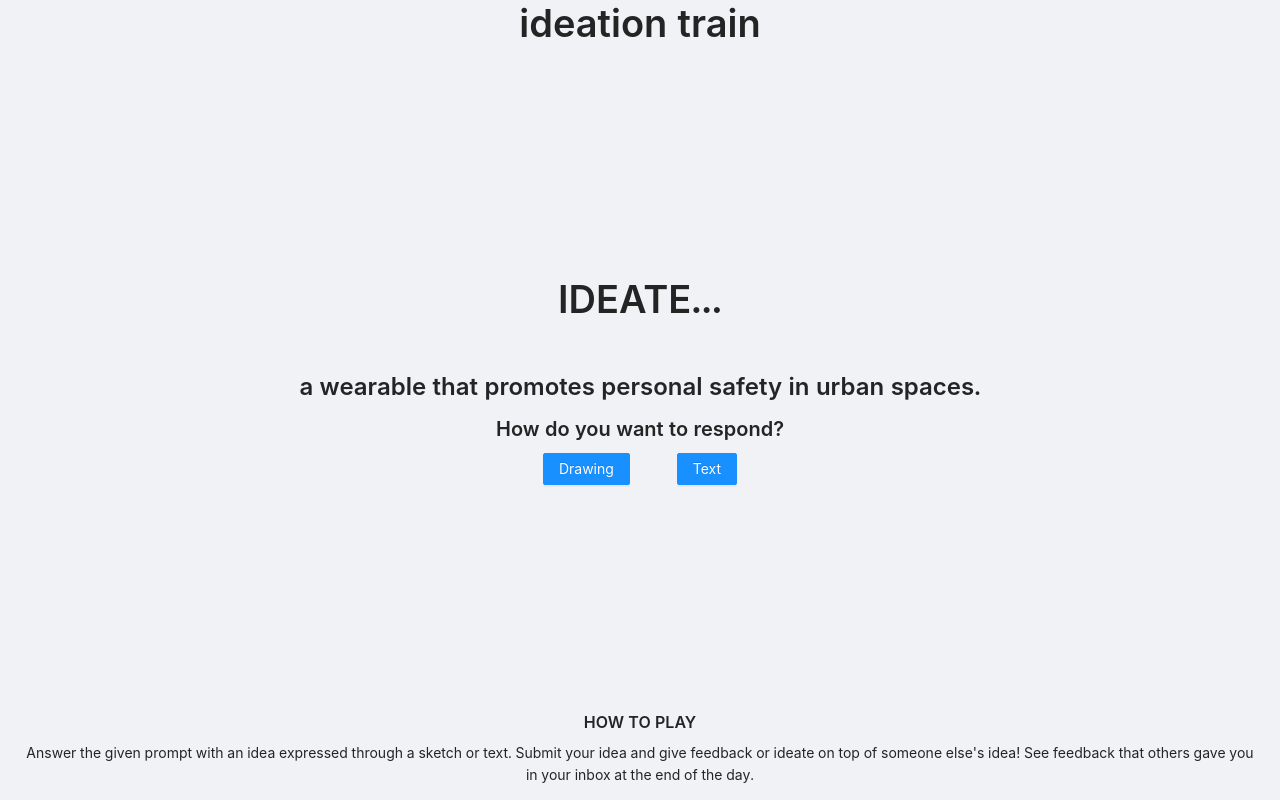
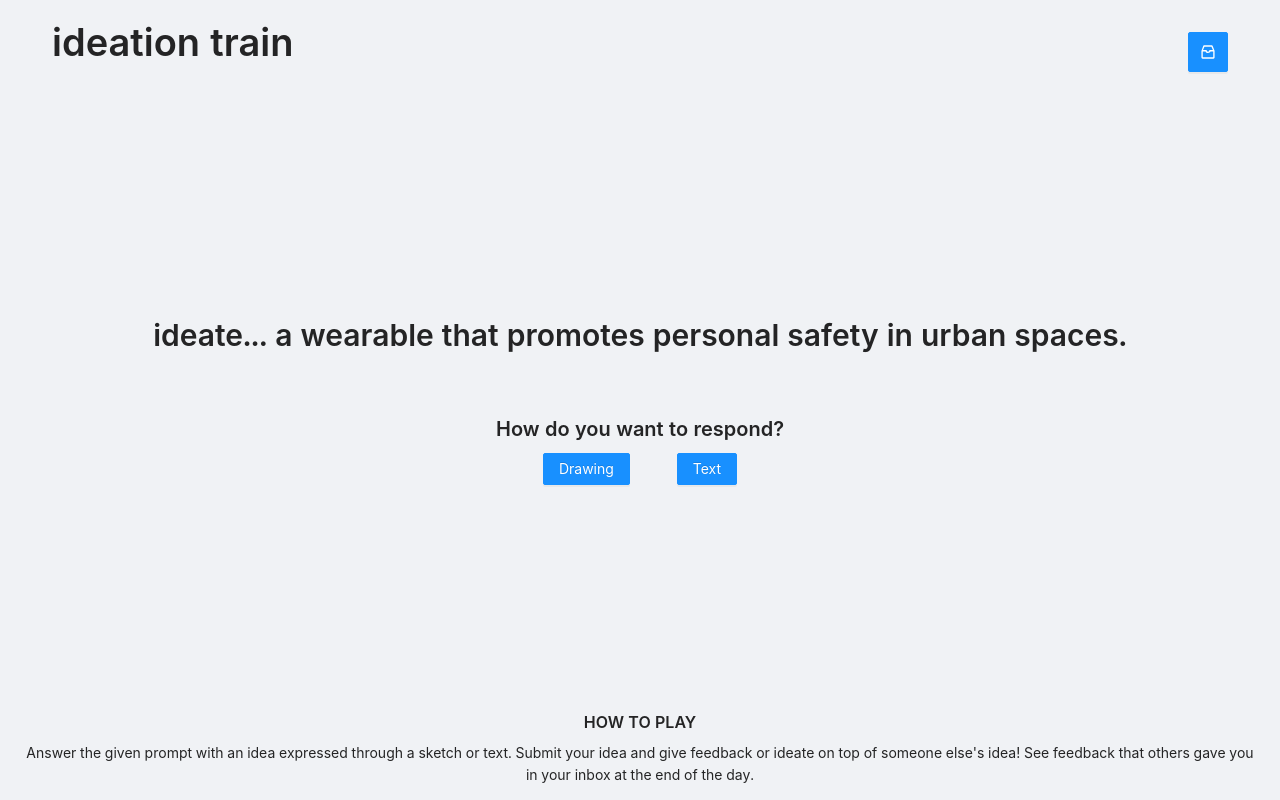
Before and after one commit to LiuAnnie/ideation-train, a React (Create React App) app in the folder ideation-train/: page / in a window 1280 px wide. Built offline with nearby package versions, Linux system fonts and the light colour scheme.

Commit message:
submission button

```diff
--- a/ideation-train/src/App.css
+++ b/ideation-train/src/App.css
@@ -12,9 +12,10 @@
   height: 4rem;
   width: 100%;
   display: flex;
-  justify-content: center;
+  flex-direction: row;
+  justify-content: space-between;
   align-items: center;
-  padding: 0.5rem 0rem;
+  padding: 2rem 2rem;
 }
 
 .content {
@@ -22,6 +23,9 @@
   flex-direction: column;
   justify-content: center;
   align-items: center;
+  overflow-y: auto;
+  padding-left: 1rem;
+  padding-right: 1rem;
 }
 
 .footer {
--- a/ideation-train/src/App.js
+++ b/ideation-train/src/App.js
@@ -4,7 +4,8 @@ import './App.css';
 import LearnToPlay from "./LearnToPlay";
 import IdeateThis from "./IdeateThis";
 import IdeateMode from "./IdeateMode";
-import { Layout, Button, Typography, Divider } from 'antd';
+import { Layout, Button, Typography, Divider, Tooltip } from 'antd';
+import { InboxOutlined } from '@ant-design/icons';
 
 const { Title, Paragraph, Text, Link } = Typography;
 const { Header, Content, Footer } = Layout;
@@ -34,8 +35,11 @@ function App() {
   return (
     <div className="App">
       <Layout className="layout">
+        <div className='header'>
+          <Title>ideation train</Title>
+          <Button type="primary" icon={<InboxOutlined />} size={'large'} />
+        </div>
         <Content className="content">
-        <Title>ideation train</Title>
           <IdeateThis updatePrompt={updatePrompt} />
         </Content>
         <LearnToPlay></LearnToPlay>
--- /dev/null
+++ b/ideation-train/src/Canvas.js
@@ -0,0 +1,4 @@
+import React from "react";
+import { ReactDOM } from "react-dom";
+import CanvasDraw from "react-canvas-draw";
+import './App.css';
--- a/ideation-train/src/IdeateMode.css
+++ b/ideation-train/src/IdeateMode.css
@@ -4,6 +4,20 @@
     width: 100%;
     display: flex;
     justify-content: space-evenly;
+    align-items: center;
+}
+
+.content {
+    width: 100%;
+    display: flex;
+    justify-content: center;
+    align-items: center;
+}
+
+.input {
+    width: 50%;
+    display: flex;
+    justify-content: center;
     align-items: center;
 }
 
--- a/ideation-train/src/IdeateMode.js
+++ b/ideation-train/src/IdeateMode.js
@@ -3,17 +3,20 @@ import { ReactDOM } from "react-dom";
 import CanvasDraw from "react-canvas-draw";
 import { useState } from "react";
 import "./IdeateMode.css";
-// import { AiOutlineEdit } from 'react-icons/ai';
+// import { AiOutlineEdit } from 'react-icons/ai';IDe
 // import { GrTextAlignFull } from 'react-icons/gr';
-import { Layout, Button, Typography, Divider } from 'antd';
+import { Layout, Button, Typography, Divider, Input } from 'antd';
 
 const { Title, Paragraph, Text, Link } = Typography;
 const { Header, Content, Footer } = Layout;
+const { TextArea } = Input;
 
 function IdeateMode(props) {
     const [mode, setMode] = useState(""); // identify mode here
     const [drawing, setDrawing] = useState(""); // store image url here
     const [text, setText] = useState(""); // store text response here
+
+    const [brush, setThickness] = useState(10); // store brush thickness
 
     function changeMode(newMode) {
         setMode(newMode);
@@ -28,13 +31,32 @@ function IdeateMode(props) {
     // }
 
     if (mode == "drawing") {
-        return <CanvasDraw style={{ boxShadow: "0 13px 27px -5px rgba(50, 50, 93, 0.25),    0 8px 16px -8px rgba(0, 0, 0, 0.3)" }} />
+        return <div className="content">
+            <CanvasDraw
+                //  ref={(canvasDraw) => (this.modify = canvasDraw)}
+                brushRadius={brush}
+                //  canvasHeight="50vh"
+                //  canvasWidth="50vw"
+                //  hideGrid={true}
+                style={{ boxShadow: "0 13px 27px -5px rgba(50, 50, 93, 0.25),    0 8px 16px -8px rgba(0, 0, 0, 0.3)" }}
+            />
+            <br></br>
+            <div className="input">
+                <TextArea rows={2} placeholder="(Optional) Short description of idea... 350 CHARACTER LIMIT " maxLength={350} />
+            </div>
+            <br></br>
+            <Button type="primary">Submit</Button>
+        </div>
     } else if (mode == "text") {
-        return <textarea
-            className="text-area"
-            value={text}
-            onChange={(e) => setText(e.target.value)}
-        />
+        return <div className="content">
+            <textarea
+                className="text-area"
+                value={text}
+                onChange={(e) => setText(e.target.value)}
+            />
+            <Button type="primary">Submit</Button>
+        </div>
+
     } else { // mode hasn't been chosen yet
         return <div>
             <Title level={4}>
--- a/ideation-train/src/IdeateThis.js
+++ b/ideation-train/src/IdeateThis.js
@@ -33,12 +33,14 @@ function IdeateThis(props) {
 
     if (setReveal) {
         return <Content className="content">
-            <Title level={1}>
-                IDEATE...
+            <Title level={2}>
+                ideate... {givePrompt()}
             </Title>
-            <Title level={3}>
+            {/* <Title level={3}>
                 {givePrompt()}
-            </Title>
+            </Title> */}
+            <br></br>
+            <br></br>
             <IdeateMode></IdeateMode>
         </Content>
     } else {
```
Lines whose indentation alone changed are shown as unchanged.
